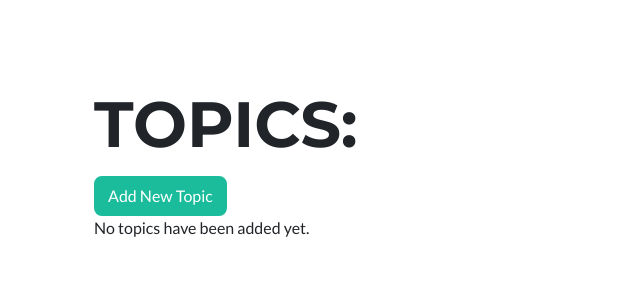
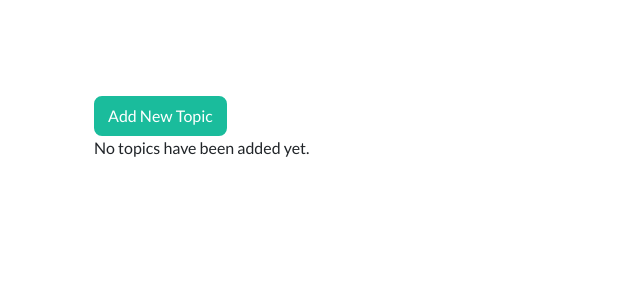
Before and after one commit to fvea/Mathblog, a Django app: page /owned_topics/ in a window 1280 px wide. Shown: the part 104-404 px from the top of the page, without its empty margins (0-640 px from the left). Run offline with Django 3.2, Linux system fonts and the light colour scheme; the visitor is signed in with stand-in values (Sample User, id 1); data that the repository does not hold is empty; some libraries are stand-ins or nearby versions.

Commit message:
topics management updated

```diff
--- a/blog_QA/templates/blog_QA/owned_topics.html
+++ b/blog_QA/templates/blog_QA/owned_topics.html
@@ -4,7 +4,6 @@
 {% block content %}
   <header class="masthead bg-tertiary text-black">
     <div class="container d-flex flex-column">
-      <h4 class="masthead-heading text-uppercase mb-4">Topics:</h4>
       <form action="{% url 'blog_QA:new_topic' %}" method="GET">
         {% buttons %}
         <button name="submit" class="btn btn-primary">Add New Topic</button>
```
